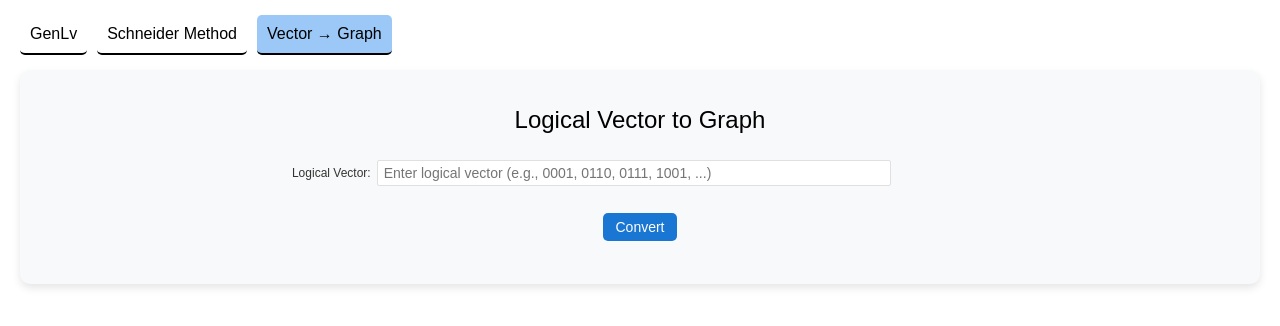
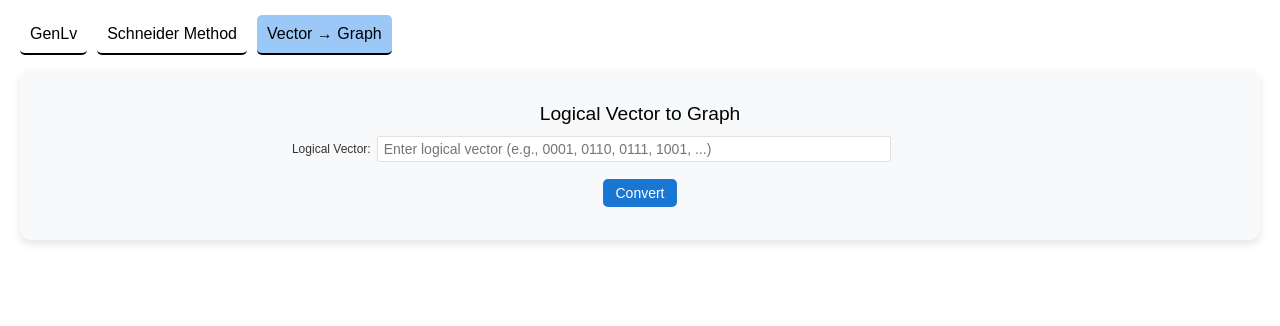
Before and after one commit to andreyv99/GenLV, an Angular app: page /vector-to-graph in a window 1280 px wide. Shown: the top 326 px of the page. Built offline with nearby package versions, Linux system fonts and the light colour scheme.

Commit message:
commit vector to graph

```diff
--- a/src/app/vector-to-graph/vector-to-graph.component.scss
+++ b/src/app/vector-to-graph/vector-to-graph.component.scss
@@ -21,8 +21,8 @@
 .container h1 {
   // color: #1976d2;
   // text-align: center;
-  // margin-bottom: 12px;
-  font-size: 1.5rem;
+  margin-bottom: 5px;
+  font-size: 1.2rem;
   // font-weight: normal;
 }
 
@@ -123,6 +123,7 @@ button {
   transition: background-color 0.3s;
   font-weight: normal;
   border-radius: 5px;
+  margin: 5px 0;
 }
 
 button:hover {
```
